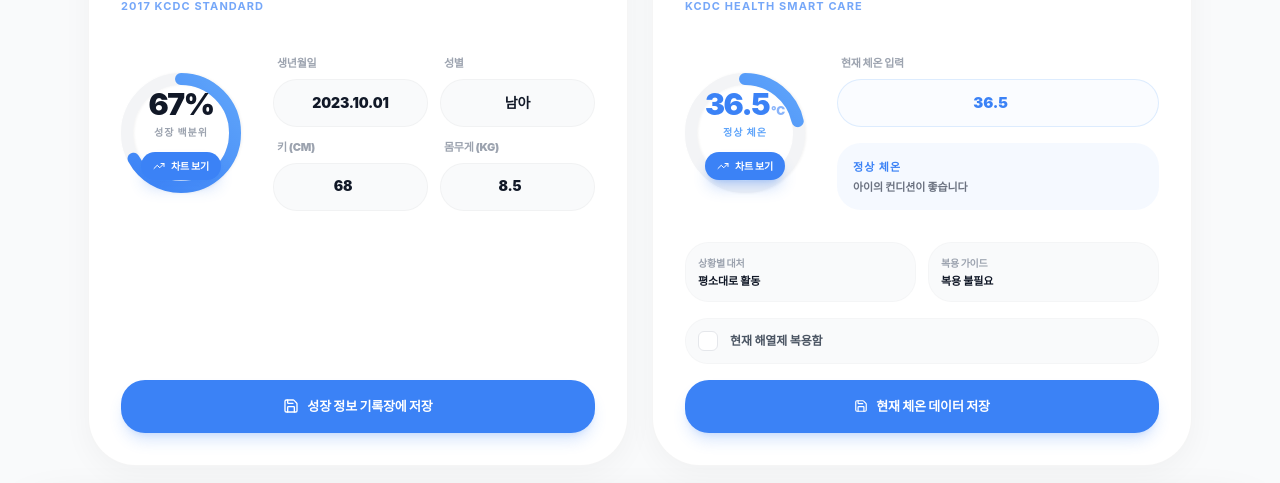
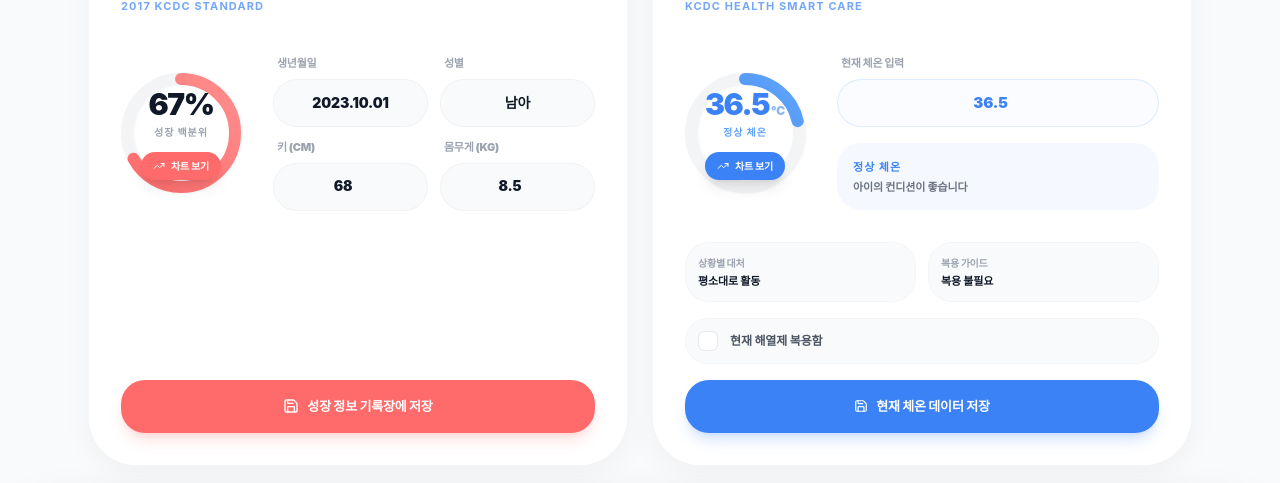
Before and after one commit to yunho860920/childinfo, a React (Vite) app: page / in a window 1280 px wide. Shown: the part 189-672 px from the top of the page. Built offline with nearby package versions, Linux system fonts and the light colour scheme; no server answers; a web font is replaced by a local one.

Commit message:
style: align dashboard cards horizontally and standardize color themes

```diff
--- a/src/App.jsx
+++ b/src/App.jsx
@@ -393,7 +393,7 @@ function App() {
       </header>
 
       <main className="max-w-6xl mx-auto px-6 py-10 space-y-10 pb-48">
-        <div className="grid grid-cols-1 lg:grid-cols-2 gap-6 items-stretch">
+        <div className="grid grid-cols-1 md:grid-cols-2 gap-6 items-stretch">
           <GrowthCard
             childInfo={childInfo}
             setChildInfo={setChildInfo}
--- a/src/components/Dashboard/GrowthCard.jsx
+++ b/src/components/Dashboard/GrowthCard.jsx
@@ -34,7 +34,7 @@ const GrowthCard = ({
             strokeWidth={12}
             onShowChart={onShowChart}
             id="growth-gradient"
-            gradientColors={["#3B82F6", "#60A5FA"]}
+            gradientColors={["#FF6B6B", "#FF8E8E"]}
           >
             <div className="flex flex-col items-center">
               <span className="text-3xl font-black text-brand-gray-900 dark:text-white tracking-tighter">
@@ -117,7 +117,7 @@ const GrowthCard = ({
       <div className="mt-auto">
         <button
           onClick={() => handleAddGrowthRecord({ date: new Date().toISOString().split('T')[0], height: childInfo.height, weight: childInfo.weight })}
-          className="w-full py-4 bg-blue-500 text-white rounded-[1.5rem] font-black shadow-lg shadow-blue-500/20 hover:scale-[1.01] active:scale-[0.99] transition-all flex items-center justify-center gap-2 text-[13px]"
+          className="w-full py-4 bg-brand-primary text-white rounded-[1.5rem] font-black shadow-lg shadow-brand-primary/20 hover:scale-[1.01] active:scale-[0.99] transition-all flex items-center justify-center gap-2 text-[13px]"
         >
           <Save size={16} />
           성장 정보 기록장에 저장
--- a/src/components/common/ProgressRing.jsx
+++ b/src/components/common/ProgressRing.jsx
@@ -57,7 +57,8 @@ const ProgressRing = ({
             whileHover={{ scale: 1.05 }}
             whileTap={{ scale: 0.95 }}
             onClick={onShowChart}
-            className="mt-3 px-3 py-1.5 bg-blue-500 text-white text-[10px] font-black rounded-full shadow-lg shadow-blue-500/30 flex items-center gap-1.5 hover:bg-blue-600 transition-colors"
+            style={{ backgroundColor: gradientColors[0] }}
+            className="mt-3 px-3 py-1.5 text-white text-[10px] font-black rounded-full shadow-lg flex items-center gap-1.5 transition-colors"
           >
             <TrendingUp size={12} />
             차트 보기
```
